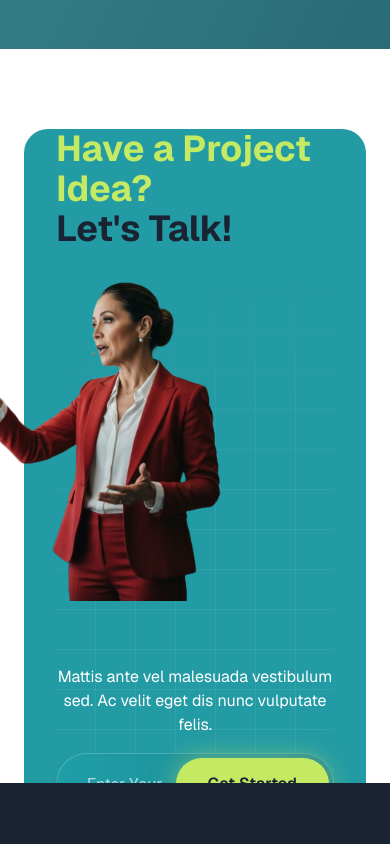
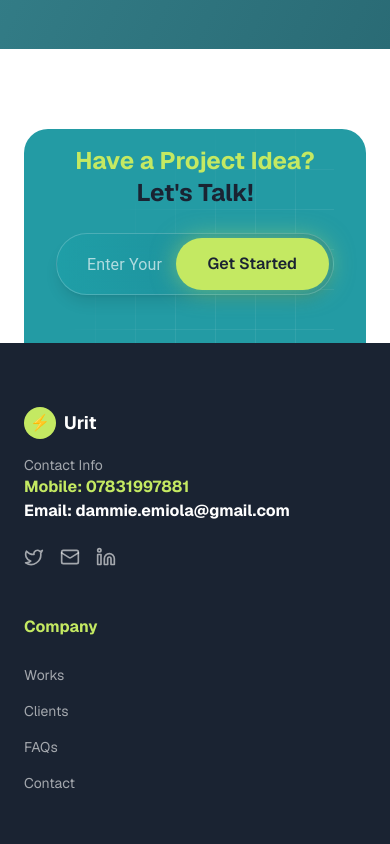
Before and after one commit to sultanferoz/MultiPartner_Portfolio, a Next.js app: page / in a window 390 px wide. Shown: the part 5420-6264 px from the top of the page. Built offline with nearby package versions, Linux system fonts and the light colour scheme.

Commit message:
fix the contact page on mobile

```diff
--- a/components/offer-section.tsx
+++ b/components/offer-section.tsx
@@ -17,12 +17,12 @@ export default function OfferSection() {
 
 
           {/* GRID CONTAINER */}
-          <div className="relative bgGridLines z-10 grid grid-cols-1 lg:grid-cols-3 items-center gap-12 overflow-visible">
+          <div className="relative bgGridLines z-10 grid grid-cols-1 md:grid-cols-3 items-center gap-2 md:gap-12 overflow-visible">
 
             {/* LEFT TEXT */}
 
 
-              <h2 className="text-4xl font-bold text-primary ">
+              <h2 className="text-2xl md:text-4xl font-bold text-primary text-center pt-4">
               Have a Project Idea?
               <br />
               <span className="text-secondary">Let's Talk!</span>
@@ -34,7 +34,7 @@ export default function OfferSection() {
               whileInView={{ opacity: 1, scale: 1 }}
               transition={{ duration: 0.6, delay: 0.2 }}
               viewport={{ once: true }}
-              className="flex justify-start relative -top-4 -left-21 w-64 h-80 md:w-95 md:h-100"
+              className="hidden md:flex justify-start relative -top-4 -left-21 w-64 h-80 md:w-95 md:h-100"
             >
 
                 <img
@@ -58,7 +58,7 @@ export default function OfferSection() {
               whileInView={{ opacity: 1, x: 0 }}
               transition={{ duration: 0.6 }}
               viewport={{ once: true }}
-              className="text-card text-base max-w-sm text-center lg:text-left"
+              className="hidden md:flex text-card text-base max-w-sm text-center lg:text-left"
             >
               Mattis ante vel malesuada vestibulum sed. Ac velit eget dis nunc
               vulputate felis.
@@ -66,7 +66,7 @@ export default function OfferSection() {
 
               {/* INPUT GROUP */}
               <div className="w-full max-w-sm mt-4">
-                <div className="flex items-center w-full rounded-full p-1 bg-gradient-to-r from-[#1e9fa8]/70 to-[#1a7f8f]/70 backdrop-blur-md border border-white/20 shadow-lg">
+                <div className="mb-20 md:mb-0 flex items-center w-full rounded-full p-1 bg-gradient-to-r from-[#1e9fa8]/70 to-[#1a7f8f]/70 backdrop-blur-md border border-white/20 shadow-lg">
                   <TextField
                     placeholder="Enter Your Email"
                     variant="outlined"
@@ -99,6 +99,7 @@ export default function OfferSection() {
                       bg-[#c4e962]
                       shadow-[0_0_25px_rgba(196,233,98,0.5)]
                       whitespace-nowrap
+                      text-base
                     "
                   >
                     Get Started
```
